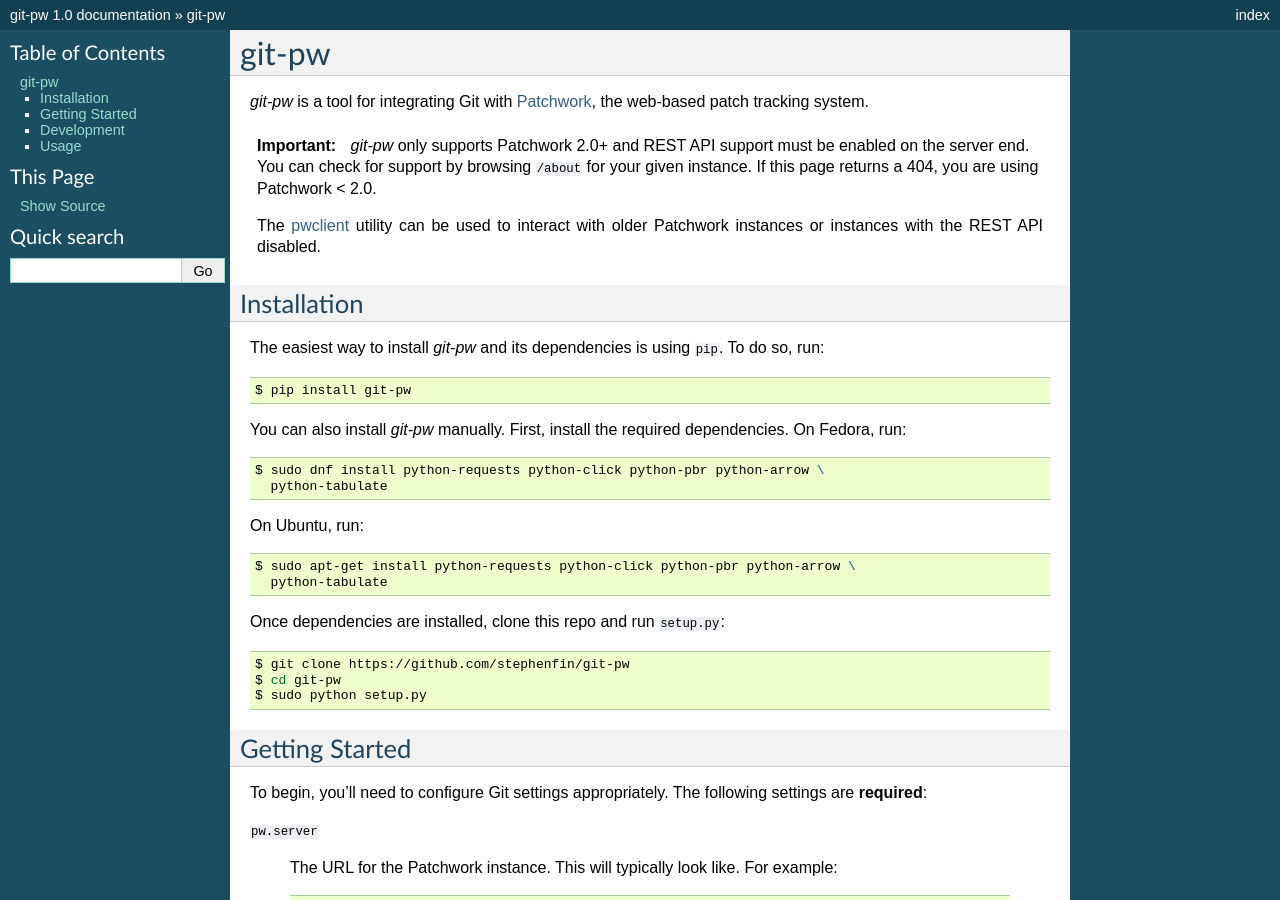
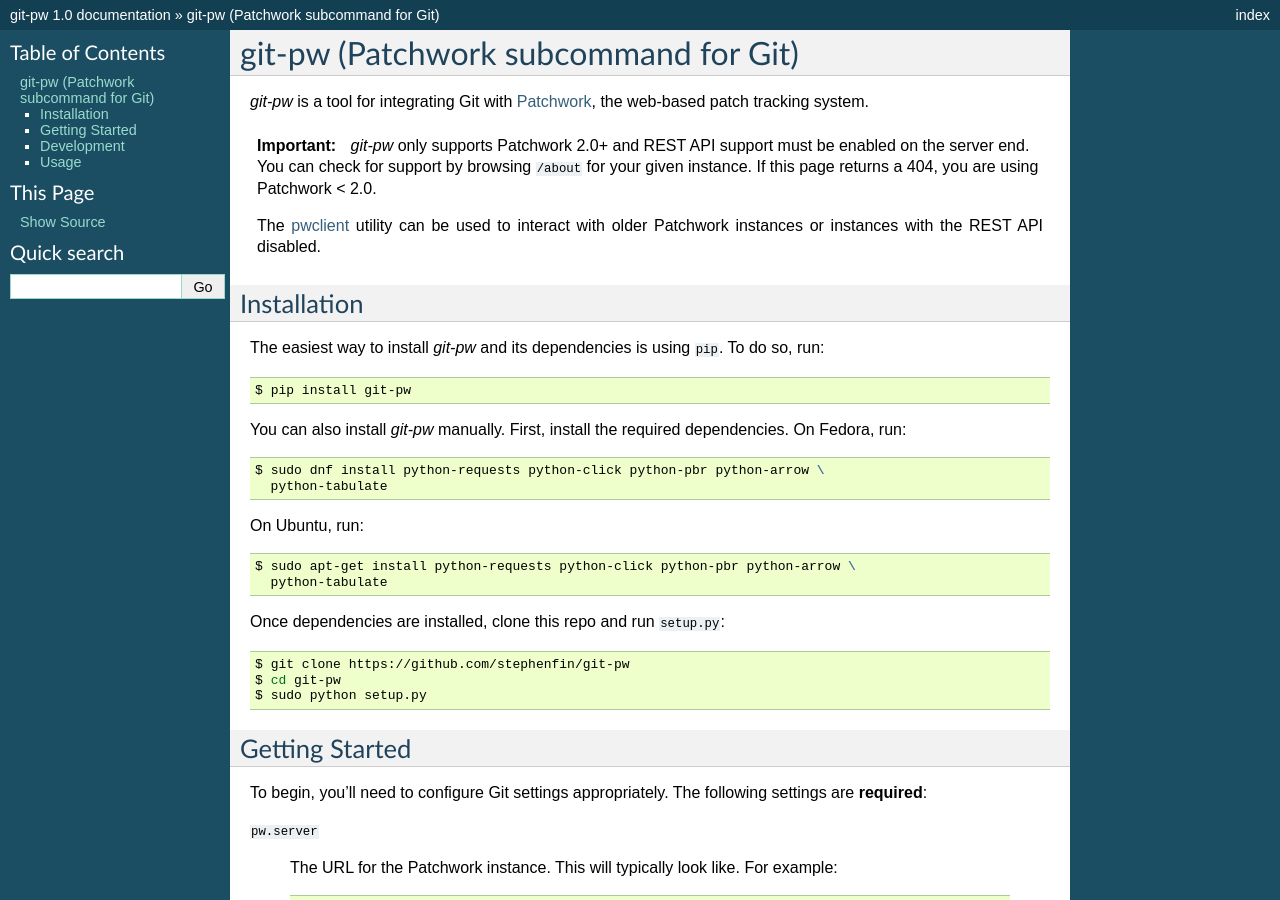
Before and after one commit to getpatchwork/git-pw, a Sphinx documentation site: the page built from docs/index.rst, in a window 1280 px wide and 900 px high. Built offline with Sphinx 7.4.7, drawn with Linux system fonts in a browser that asks for light colours; some of the changed text lies outside the part shown.

Commit message:
Stop reference clash on ReadTheDocs
The 'Usage' section clashes with the top-level title. Resolve this.

Signed-off-by: Stephen Finucane <stephen@that.guru>

```diff
--- a/docs/index.rst
+++ b/docs/index.rst
@@ -1,5 +1,5 @@
-git-pw
-======
+git-pw (Patchwork subcommand for Git)
+=====================================
 
 .. include:: ../README.rst
    :start-line: 19
```
